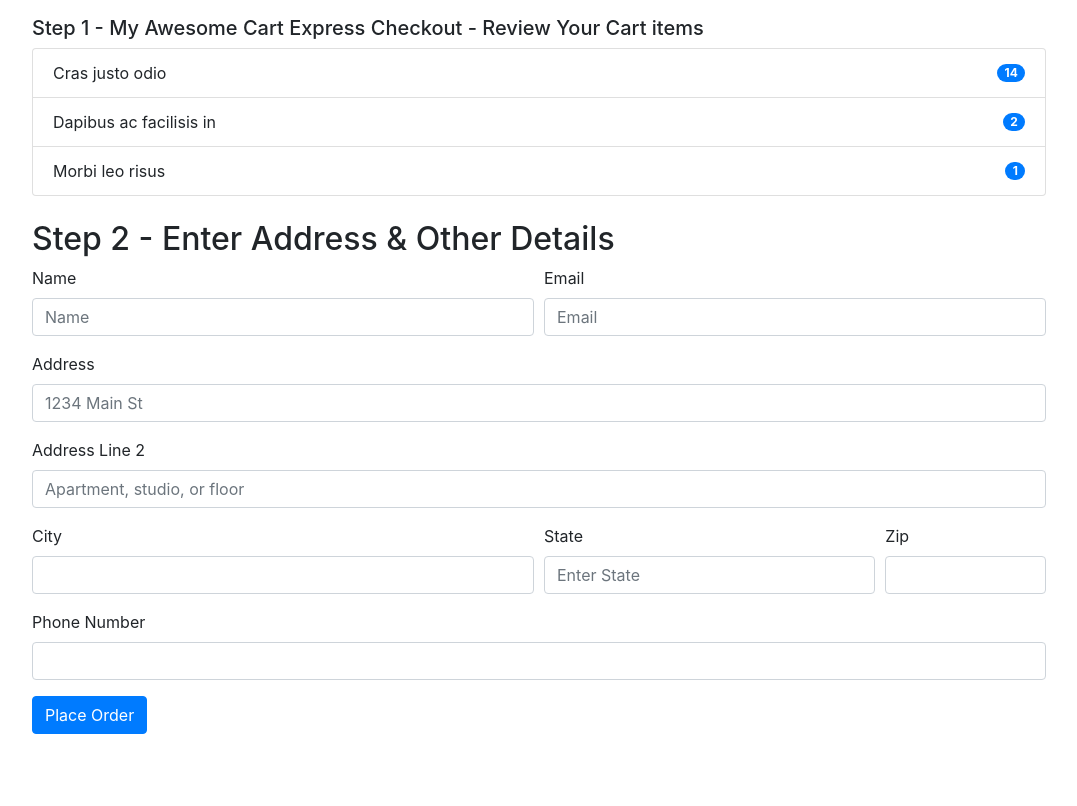
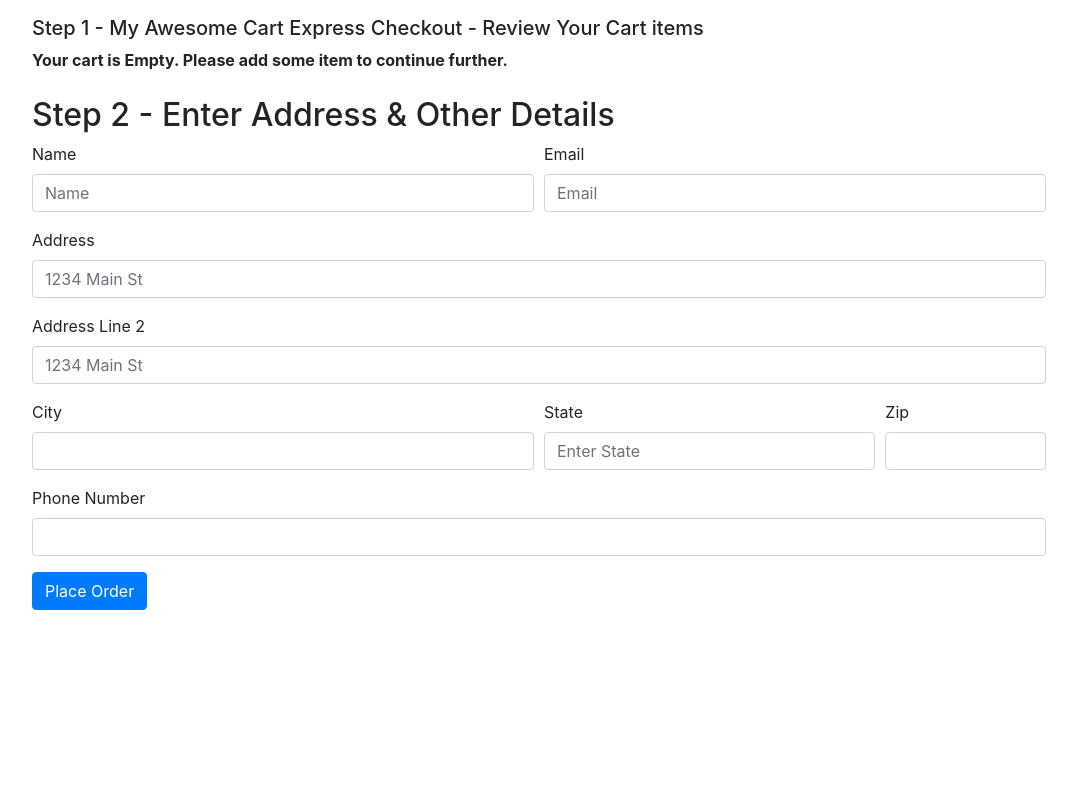
Before and after one commit to roytripandipta/e-CommerceWebsite, a Django app: page /shop/checkout/ in a window 1280 px wide. Shown: the part 56-862 px from the top of the page, without its empty margins (101-1178 px from the left). After the commit the page ends 666 px from the top, so only its background shows below. Run offline with Django 3.2, Linux system fonts and the light colour scheme; some libraries are stand-ins or nearby versions.

Commit message:
tracker added

```diff
--- a/mac/mac/settings.py
+++ b/mac/mac/settings.py
@@ -58,7 +58,7 @@ ROOT_URLCONF = 'mac.urls'
 TEMPLATES = [
     {
         'BACKEND': 'django.template.backends.django.DjangoTemplates',
-        'DIRS': [],
+        'DIRS': ['mac/templates'],
         'APP_DIRS': True,
         'OPTIONS': {
             'context_processors': [
--- a/mac/mac/urls.py
+++ b/mac/mac/urls.py
@@ -17,10 +17,11 @@ from django.contrib import admin
 from django.urls import path, include
 from django.conf import settings
 from django.conf.urls.static import static
+from . import views
 
 urlpatterns = [
     path('admin/', admin.site.urls),
     path('shop/', include('shop.urls')),
     path('blog/', include('blog.urls')),
-
+    path('', views.index),
 ] + static(settings.MEDIA_URL, document_root = settings.MEDIA_ROOT)
--- /dev/null
+++ b/mac/mac/views.py
@@ -0,0 +1,6 @@
+from django.http import HttpResponse
+from django.shortcuts import render
+
+
+def index(request):
+    return render(request, 'index.html')
--- a/mac/shop/admin.py
+++ b/mac/shop/admin.py
@@ -3,6 +3,10 @@ from django.contrib import admin
 # Register your models here.
 from .models import Product
 from .models import Contact
+from .models import Order
+from .models import OrderUpdate
 
 admin.site.register(Product)
 admin.site.register(Contact)
+admin.site.register(Order)
+admin.site.register(OrderUpdate)
--- a/mac/shop/templates/shop/basic.html
+++ b/mac/shop/templates/shop/basic.html
@@ -40,15 +40,15 @@
                 <input class="form-control mr-sm-2" type="search" placeholder="Search" aria-label="Search">
                 <button class="btn btn-outline-success my-2 my-sm-0" type="submit">Search</button>
             </form>
-            <button type="button" id = "popCart" class="btn btn-secondary mx-2" data-container="body" data-toggle="popover" data-html = "true" data-placement="bottom" data-content="Vivamus sagittis lacus vel augue laoreet rutrum faucibus.">
-                Cart(<span id = "Cart">0</span>)
+            <button type="button" id="popCart" class="btn btn-secondary mx-2" data-container="body" data-toggle="popover" data-html="true" data-placement="bottom" data-content="Vivamus sagittis lacus vel augue laoreet rutrum faucibus.">
+                Cart(<span id="Cart">0</span>)
             </button>
         </div>
     </nav>
     {% block body %} {% endblock %}
     <!-- Optional JavaScript -->
     <!-- jQuery first, then Popper.js, then Bootstrap JS -->
-    <script src="https://code.jquery.com/jquery-3.3.1.slim.min.js" integrity="sha384-q8i/X+965DzO0rT7abK41JStQIAqVgRVzpbzo5smXKp4YfRvH+8abtTE1Pi6jizo" crossorigin="anonymous"></script>
+    <script src="https://code.jquery.com/jquery-3.5.1.js" integrity="sha256-QWo7LDvxbWT2tbbQ97B53yJnYU3WhH/C8ycbRAkjPDc=" crossorigin="anonymous"></script>
     <script src="https://cdnjs.cloudflare.com/ajax/libs/popper.js/1.14.6/umd/popper.min.js" integrity="sha384-wHAiFfRlMFy6i5SRaxvfOCifBUQy1xHdJ/yoi7FRNXMRBu5WHdZYu1hA6ZOblgut" crossorigin="anonymous"></script>
     <script src="https://stackpath.bootstrapcdn.com/bootstrap/4.2.1/js/bootstrap.min.js" integrity="sha384-B0UglyR+jN6CkvvICOB2joaf5I4l3gm9GU6Hc1og6Ls7i6U/mkkaduKaBhlAXv9k" crossorigin="anonymous"></script>
     {% block js %} {% endblock %}
--- a/mac/shop/templates/shop/checkout.html
+++ b/mac/shop/templates/shop/checkout.html
@@ -4,65 +4,90 @@
 <div class="container p-5">
     <div class="col my-4">
         <h5> Step 1 - My Awesome Cart Express Checkout - Review Your Cart items </h5>
-        <div id='items'>
-            <ul class="list-group">
-                <li class="list-group-item d-flex justify-content-between align-items-center">
-                    Cras justo odio
-                    <span class="badge badge-primary badge-pill">14</span>
-                </li>
-                <li class="list-group-item d-flex justify-content-between align-items-center">
-                    Dapibus ac facilisis in
-                    <span class="badge badge-primary badge-pill">2</span>
-                </li>
-                <li class="list-group-item d-flex justify-content-between align-items-center">
-                    Morbi leo risus
-                    <span class="badge badge-primary badge-pill">1</span>
-                </li>
+        <div>
+            <ul class="list-group" id='items'>
             </ul>
         </div>
     </div>
-     <div class="col my-4">
+    <div class="col my-4">
         <h2> Step 2 - Enter Address & Other Details</h2>
-        <form>
+        <form method = "POST" action = "/shop/checkout/">{% csrf_token %}
             <div class="form-row">
+                <input type = "hidden" name = "itemsJson" id = "itemsJson">
                 <div class="form-group col-md-6">
                     <label for="name">Name</label>
-                    <input type="name" class="form-control" id="name" placeholder="Name">
+                    <input type="text" class="form-control" name = "name" id="name" placeholder="Name">
                 </div>
                 <div class="form-group col-md-6">
                     <label for="inputEmail4">Email</label>
-                    <input type="email" class="form-control" id="inputEmail4" placeholder="Email">
+                    <input type="email" class="form-control" name = "email" id="email" placeholder="Email">
                 </div>
             </div>
             <div class="form-group">
                 <label for="inputAddress">Address</label>
-                <input type="text" class="form-control" id="inputAddress" placeholder="1234 Main St">
+                <input type="text" class="form-control" name = "address1" id="address1" placeholder="1234 Main St">
             </div>
             <div class="form-group">
-                <label for="inputAddress2">Address Line 2</label>
-                <input type="text" class="form-control" id="inputAddress2" placeholder="Apartment, studio, or floor">
+                <label for="inputAddress">Address Line 2</label>
+                <input type="text" class="form-control" name = "address2" id="address2" placeholder="1234 Main St">
             </div>
             <div class="form-row">
                 <div class="form-group col-md-6">
                     <label for="inputCity">City</label>
-                    <input type="text" class="form-control" id="inputCity">
+                    <input type="text" class="form-control" name = "city" id="city">
                 </div>
                 <div class="form-group col-md-4">
                     <label for="inputState">State</label>
-                    <input type="text" class="form-control" id="inputAddress" placeholder="Enter State">
+                    <input type="text" class="form-control" name = "state" id="state" placeholder="Enter State">
                     </select>
                 </div>
                 <div class="form-group col-md-2">
                     <label for="inputZip">Zip</label>
-                    <input type="text" class="form-control" id="inputZip">
+                    <input type="text" class="form-control" name = "zip_code" id="zip_code">
                 </div>
             </div>
             <div class="form-group">
                 <label for="inputZip">Phone Number</label>
-                <input type="tel" class="form-control" id="inputPhone">
+                <input type="tel" class="form-control" name = "phone" id="phone">
             </div>
             <button type="submit" class="btn btn-primary">Place Order</button>
         </form>
     </div>
 </div>
 {% endblock %}
+{% block js%}
+<script>
+if (localStorage.getItem('cart') == null) {
+    var cart = {};
+} else {
+    cart = JSON.parse(localStorage.getItem('cart'));
+}
+console.log(cart)
+var sum = 0;
+if ($.isEmptyObject(cart)) {
+    mystr = `<b>Your cart is Empty. Please add some item to continue further.</b>`;
+    $('#items').append(mystr);
+} else {
+    for (item in cart) {
+        let qty = cart[item][0];
+        let name = cart[item][1];
+        sum = sum + qty;
+
+        mystr = `<li class="list-group-item d-flex justify-content-between align-items-center">
+                    ${name}
+                    <span class="badge badge-primary badge-pill">${qty}</span>
+                </li>`;
+
+
+        $('#items').append(mystr);
+    }
+}
+document.getElementById('Cart').innerHTML = sum;
+$('#itemsJson').val(JSON.stringify(cart)) ;
+{% if thank %}
+alert("Thank you for shopping with us. Your order is {{id}}. Use it to track your order using order tracker.");
+localStorage.clear() ;
+document.location = "/shop" ;
+{% endif %}
+</script>
+{% endblock %}
--- a/mac/shop/views.py
+++ b/mac/shop/views.py
@@ -1,13 +1,19 @@
 from django.shortcuts import render
 from django.http import HttpResponse
+from django.utils.formats import date_format
 from .models import Product
 from .models import Contact
+from .models import Order
+from .models import OrderUpdate
 from math import ceil
+import json
+from datetime import datetime
 # import the logging library
 import logging
 
 # Get an instance of a logger
 logger = logging.getLogger(__name__)
+
 
 # Create your views here.
 
@@ -16,9 +22,9 @@ def index(request):
     catProds = Product.objects.values('category')
     cats = {item['category'] for item in catProds}
     for cat in cats:
-        prod = Product.objects.filter(category = cat)
+        prod = Product.objects.filter(category=cat)
         n = len(prod)
-        nSlides = n // 4 + ceil(n/4 - n//4)
+        nSlides = n // 4 + ceil(n / 4 - n // 4)
         allProds.append([prod, range(1, nSlides), nSlides])
     params = {"allProds": allProds}
     return render(request, 'shop/index.html', params)
@@ -35,12 +41,36 @@ def contact(request):
         phone = request.POST.get('phone', '')
         desc = request.POST.get('desc', '')
 
-        con = Contact(name = name, email = email, phone = phone, desc = desc)
+        con = Contact(name=name, email=email, phone=phone, desc=desc)
         con.save()
     return render(request, 'shop/contact.html')
 
 
 def tracker(request):
+    if request.method == 'POST':
+        order_id = request.POST.get('orderId', '')
+        email = request.POST.get('email', '')
+
+        try:
+            order = Order.objects.filter(order_id = order_id, email = email)
+            if len(order) > 0:
+                updates = []
+                update = OrderUpdate.objects.filter(order_id = order_id)
+                for item in update:
+                    formatted_datetime = date_format(item.timestamp)
+                    print(formatted_datetime)
+                    updates.append({'text' : item.update_desc, 'time': formatted_datetime})
+                    response = json.dumps(updates, default = str)
+
+                return HttpResponse(response)
+            else:
+                print("hello")
+                return HttpResponse('{}')
+
+        except Exception as e:
+            print(e)
+            return HttpResponse('{}')
+
     return render(request, 'shop/track.html')
 
 
@@ -49,10 +79,28 @@ def search(request):
 
 
 def productView(request, myid):
-    product = Product.objects.filter(id = myid)
+    product = Product.objects.filter(id=myid)
     print(product)
     return render(request, "shop/prodView.html", {'product': product[0]})
 
 
 def checkout(request):
-    return render(request, "shop/checkout.html")
+    if request.method == "POST":
+        itemsJson = request.POST.get('itemsJson', '')
+        name = request.POST.get('name', '')
+        email = request.POST.get('email', '')
+        address = request.POST.get('address1', '') + " " + request.POST.get('address2', '')
+        city = request.POST.get('city', '')
+        state = request.POST.get('state', '')
+        zip_code = request.POST.get('zip_code', '')
+        phone = request.POST.get('phone', '')
+
+        order = Order(items_json=itemsJson, name=name, email=email, address=address, city=city, state=state,
+                      zip_code=zip_code, phone=phone)
+        order.save()
+        update = OrderUpdate(order_id = order.order_id, update_desc = "Your order has been placed")
+        update.save()
+        thank = True
+        id = order.order_id
+        return render(request, 'shop/checkout.html', {'thank': thank, 'id': id})
+    return render(request, 'shop/checkout.html')
```
Also changed, not shown: mac/mac/templates/index.html (added, +40 -0 lines), mac/shop/models.py (+25 -0 lines), mac/shop/templates/shop/index.html (+15 -3 lines), mac/shop/templates/shop/track.html (+70 -2 lines), mac/db.sqlite3, mac/shop/migrations/0004_order.py (added), mac/shop/migrations/0005_order_phone.py (added), mac/shop/migrations/0006_orderupdate.py (added), mac/shop/migrations/0007_auto_20210207_2016.py (added).
